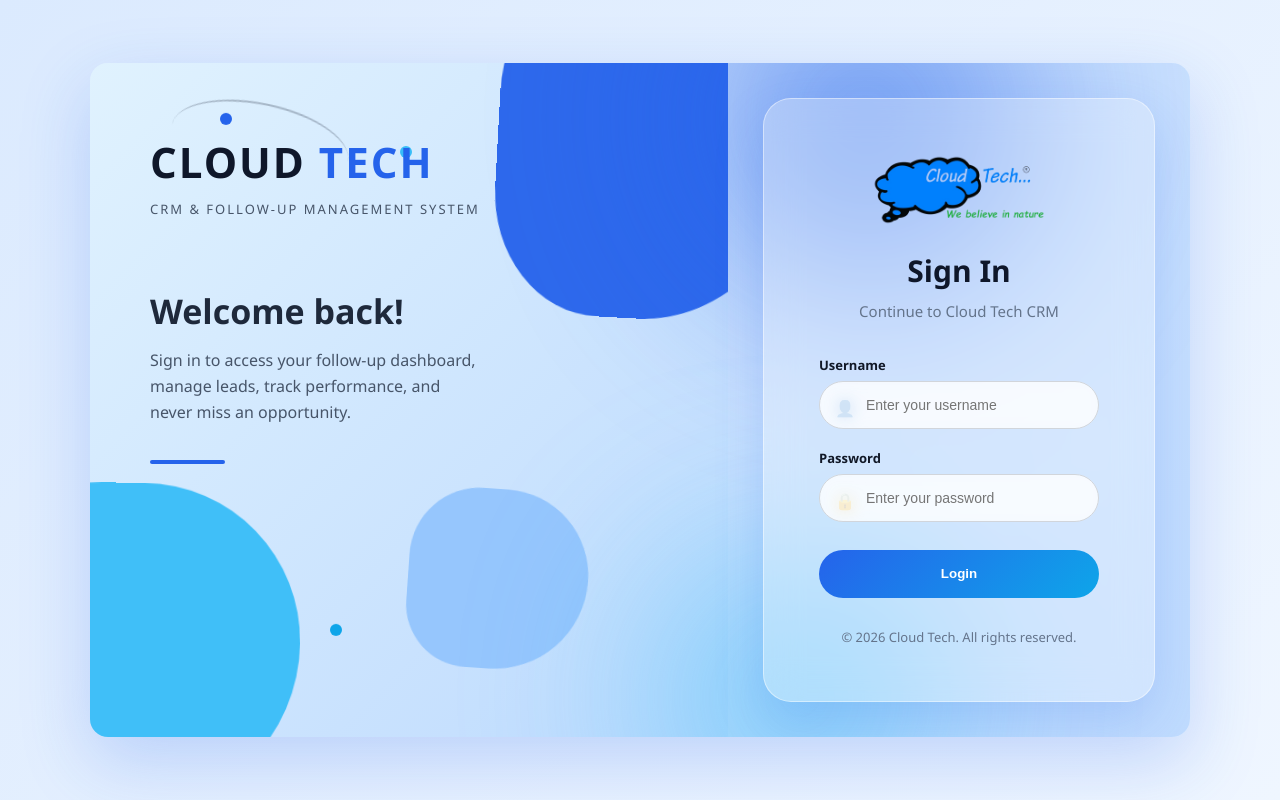
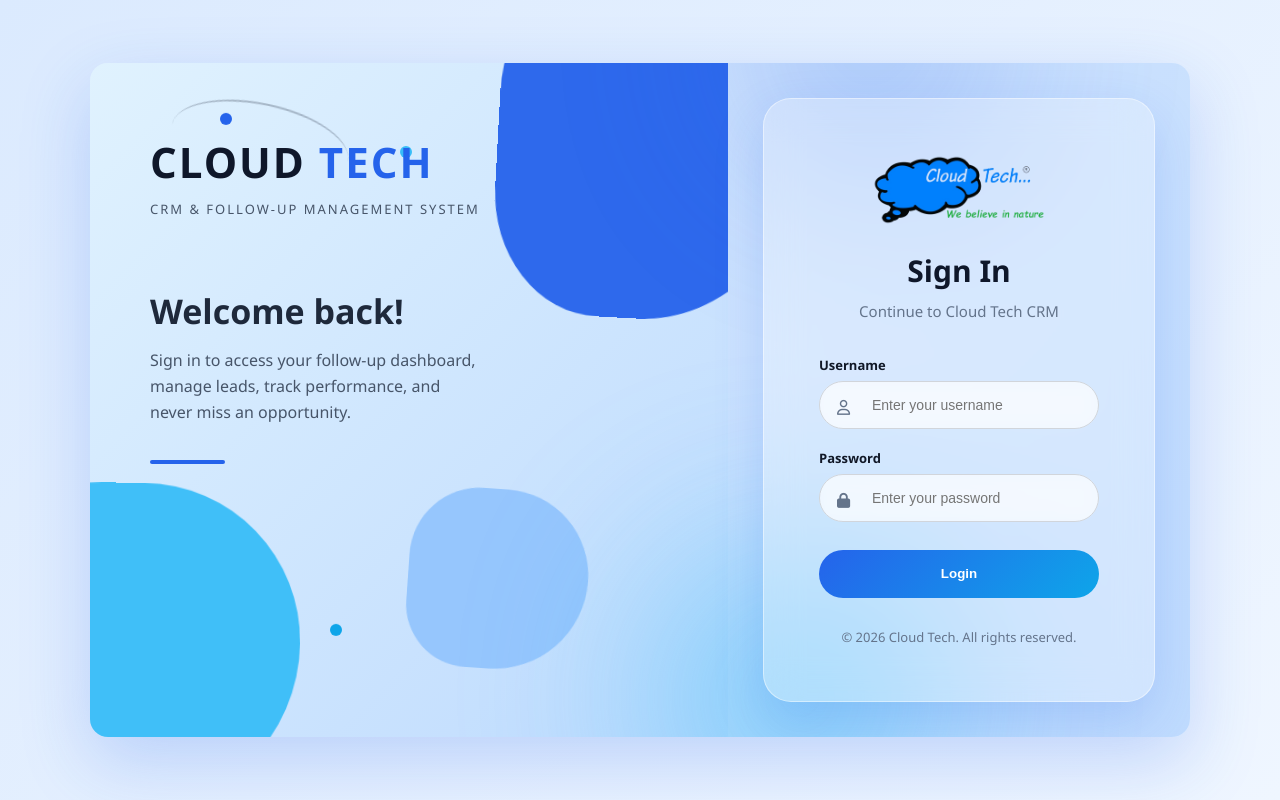
Before and after one commit to mannat2003-cloud/CLOUD-TECH-CRM-, a website: page login.html in a window 1280 px wide. Drawn offline with Linux system fonts and the light colour scheme.

Commit message:
Update login.html

```diff
--- a/login.html
+++ b/login.html
@@ -3,7 +3,7 @@
 <head>
   <meta name="viewport" content="width=device-width, initial-scale=1.0">
   <title>Cloud Tech Login</title>
-
+  <link rel="stylesheet" href="https://cdnjs.cloudflare.com/ajax/libs/font-awesome/6.5.1/css/all.min.css">
   <style>
     * { box-sizing: border-box; }
 
@@ -206,23 +206,26 @@
     }
 
     .input-icon {
-      position: absolute;
-      top: 41px;
-      left: 16px;
-      color: #2563eb;
-    }
+  position: absolute;
+  top: 41px;
+  left: 18px;
+  color: #64748b;
+  font-size: 15px;
+  z-index: 5;
+  pointer-events: none;
+}
 
     .input-box input {
       width: 100%;
       height: 48px;
-      padding: 0 15px 0 46px;
+      padding: 0 15px 0 52px;
       border: 1px solid #d1d5db;
       border-radius: 24px;
       outline: none;
       font-size: 14px;
       transition: .2s;
-      background: rgba(255,255,255,0.75);
-backdrop-filter: blur(8px);
+      background: rgba(255,255,255,0.62);
+      backdrop-filter: blur(8px);
     }
 
     .input-box input:focus {
@@ -263,11 +266,12 @@
 }
 
 .glow1 {
-  width: 350px;
-  height: 350px;
+  width: 260px;
+  height: 260px;
   background: #2563eb;
-  top: -120px;
-  right: 150px;
+  top: -150px;
+  right: 190px;
+  opacity: 0.28;
 }
 
 .glow2 {
@@ -357,13 +361,17 @@
 
     <div class="input-box">
       <label>Username</label>
-      <span class="input-icon">👤</span>
+      <span class="input-icon">
+  <i class="fa-regular fa-user"></i>
+</span>
       <input id="username" placeholder="Enter your username">
     </div>
 
     <div class="input-box">
       <label>Password</label>
-      <span class="input-icon">🔒</span>
+      <span class="input-icon">
+  <i class="fa-solid fa-lock"></i>
+</span>
       <input id="password" type="password" placeholder="Enter your password">
     </div>
 
```
